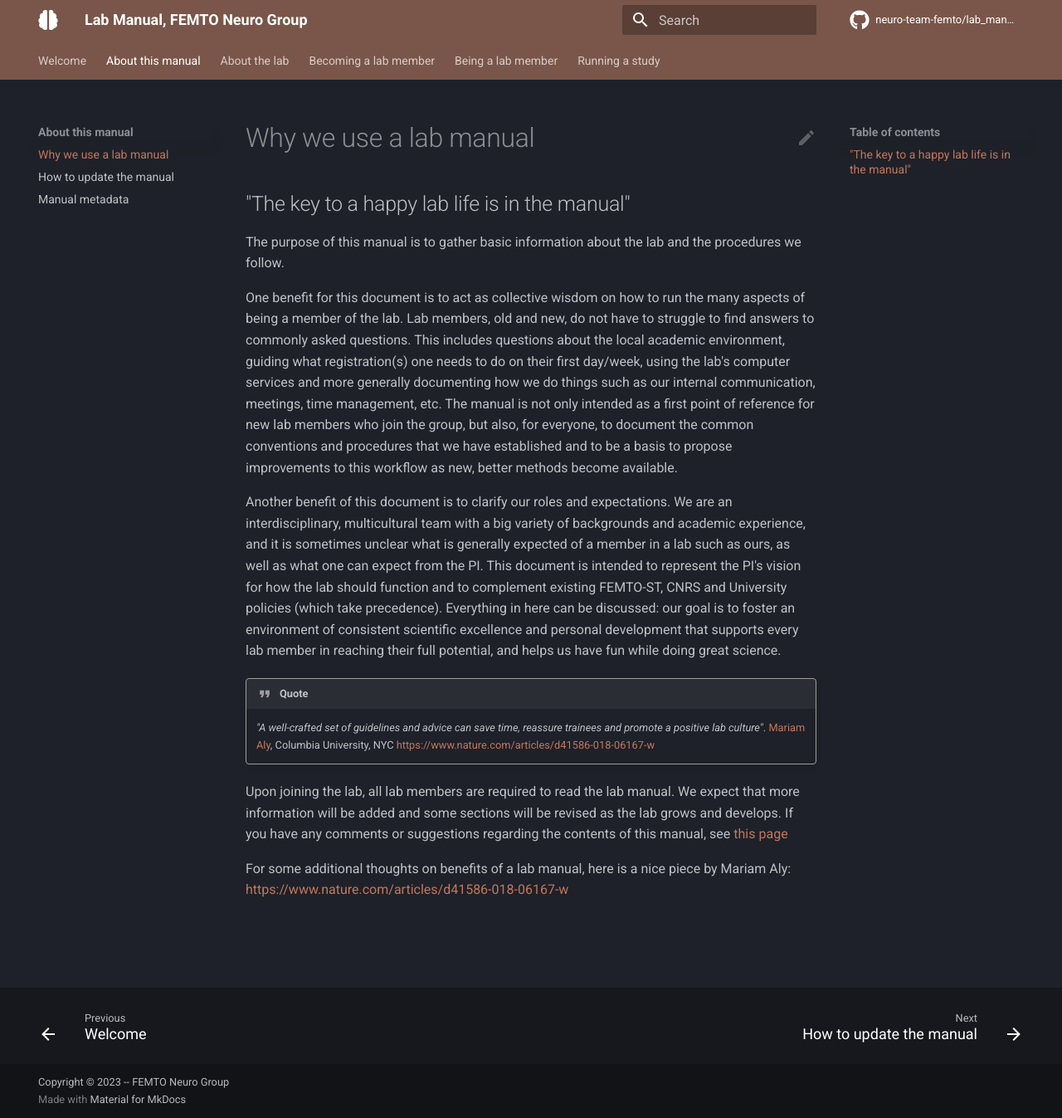
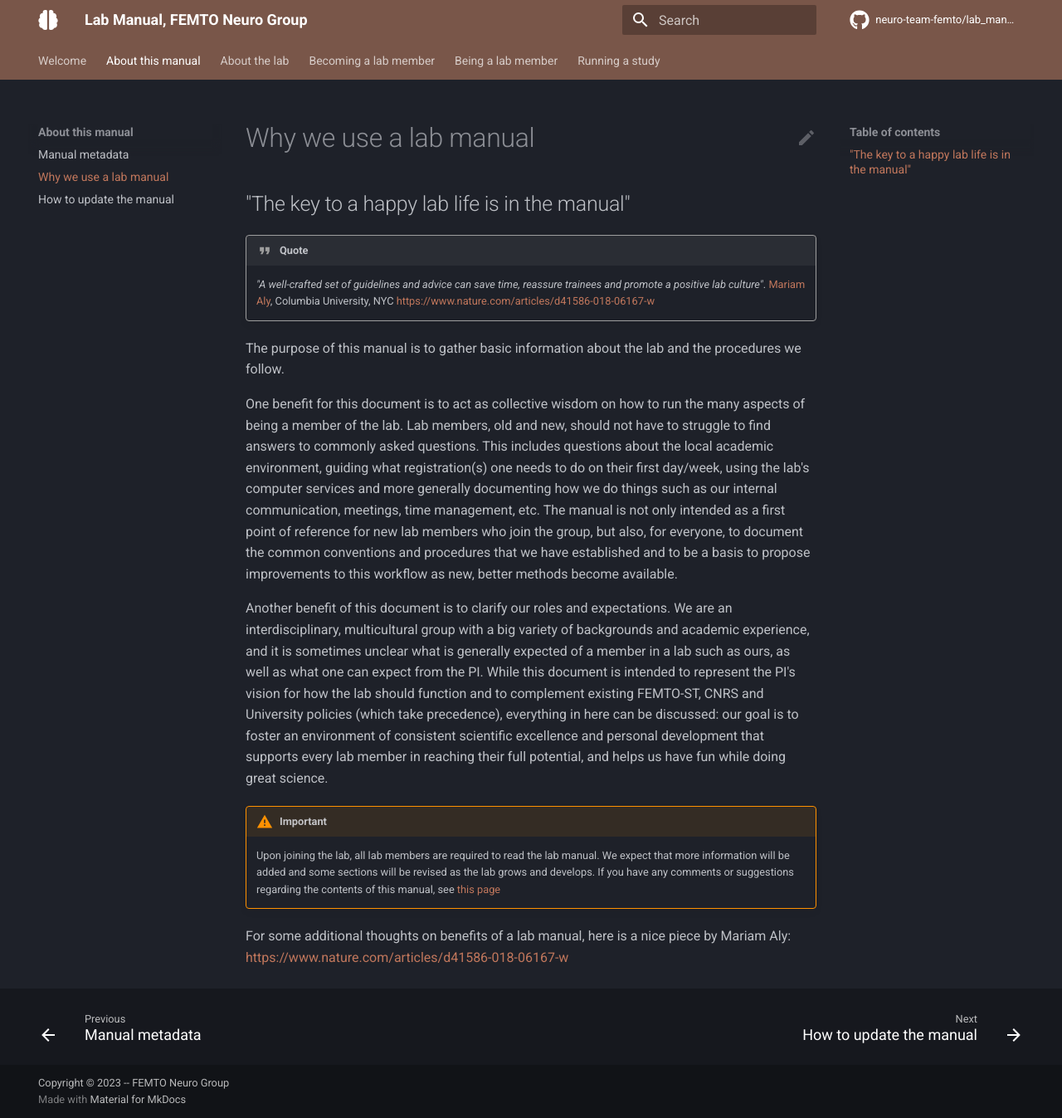
Before and after one commit to neuro-team-femto/lab_manual, an MkDocs documentation site: the page built from docs/about-this-manual/why-we-use-a-lab-manual.md, in a window 1280 px wide and 1347 px high. Shown: the whole window at 83% size. Built offline with MkDocs 1.6.1 and Material for MkDocs 9.7.7, drawn with Linux system fonts in a browser that asks for light colours; comment, search, counter and statistics services are not loaded.

```diff
--- a/docs/about-this-manual/why-we-use-a-lab-manual.md
+++ b/docs/about-this-manual/why-we-use-a-lab-manual.md
@@ -1,18 +1,20 @@
 # Why we use a lab manual
 
 ## "The key to a happy lab life is in the manual"
-
-The purpose of this manual is to gather basic information about the lab and the procedures we follow.
-
-One benefit for this document is to act as collective wisdom on how to run the many aspects of being a member of the lab. Lab members, old and new, do not have to struggle to find answers to commonly asked questions. This includes questions about the local academic environment, guiding what registration(s) one needs to do on their first day/week, using the lab's computer services and more generally documenting how we do things such as our internal communication, meetings, time management, etc. The manual is not only intended as a first point of reference for new lab members who join the group, but also, for everyone, to document the common conventions and procedures that we have established and to be a basis to propose improvements to this workflow as new, better methods become available.
-
-Another benefit of this document is to clarify our roles and expectations. We are an interdisciplinary, multicultural team with a big variety of backgrounds and academic experience, and it is sometimes unclear what is generally expected of a member in a lab such as ours, as well as what one can expect from the PI. This document is intended to represent the PI's vision for how the lab should function and to complement existing FEMTO-ST, CNRS and University policies (which take precedence). Everything in here can be discussed: our goal is to foster an environment of consistent scientific excellence and personal development that supports every lab member in reaching their full potential, and helps us have fun while doing great science.
 
 !!! quote
 
 	_"A well-crafted set of guidelines and advice can save time, reassure trainees and promote a positive lab culture"_.
 	[Mariam Aly](https://psychology.columbia.edu/content/mariam-aly), Columbia University, NYC [https://www.nature.com/articles/d41586-018-06167-w](../downloads/aly_nature.pdf)
 
-Upon joining the lab, all lab members are required to read the lab manual. We expect that more information will be added and some sections will be revised as the lab grows and develops. If you have any comments or suggestions regarding the contents of this manual, see [this page](how-to-update-the-manual.md)
+The purpose of this manual is to gather basic information about the lab and the procedures we follow.
+
+One benefit for this document is to act as collective wisdom on how to run the many aspects of being a member of the lab. Lab members, old and new, should not have to struggle to find answers to commonly asked questions. This includes questions about the local academic environment, guiding what registration(s) one needs to do on their first day/week, using the lab's computer services and more generally documenting how we do things such as our internal communication, meetings, time management, etc. The manual is not only intended as a first point of reference for new lab members who join the group, but also, for everyone, to document the common conventions and procedures that we have established and to be a basis to propose improvements to this workflow as new, better methods become available.
+
+Another benefit of this document is to clarify our roles and expectations. We are an interdisciplinary, multicultural group with a big variety of backgrounds and academic experience, and it is sometimes unclear what is generally expected of a member in a lab such as ours, as well as what one can expect from the PI. While this document is intended to represent the PI's vision for how the lab should function and to complement existing FEMTO-ST, CNRS and University policies (which take precedence), everything in here can be discussed: our goal is to foster an environment of consistent scientific excellence and personal development that supports every lab member in reaching their full potential, and helps us have fun while doing great science.
+
+!!! warning "Important"
+
+	Upon joining the lab, all lab members are required to read the lab manual. We expect that more information will be added and some sections will be revised as the lab grows and develops. If you have any comments or suggestions regarding the contents of this manual, see [this page](how-to-update-the-manual.md)
 
 For some additional thoughts on benefits of a lab manual, here is a nice piece by Mariam Aly: [https://www.nature.com/articles/d41586-018-06167-w](../downloads/aly_nature.pdf)
--- a/mkdocs.yml
+++ b/mkdocs.yml
@@ -38,18 +38,22 @@ markdown_extensions:
       pygments_lang_class: true
   - pymdownx.inlinehilite
   - pymdownx.snippets
+  - attr_list
+  - md_in_html
 
 plugins:
   - search
+  - git-revision-date-localized:
+      enable_creation_date: true
 
 nav:
 
   - 'Welcome': 'index.md'
 
   - 'About this manual':
+    - 'Manual metadata' : 'about-this-manual/manual-metadata.md'
     - 'Why we use a lab manual' : 'about-this-manual/why-we-use-a-lab-manual.md'
     - 'How to update the manual' : 'about-this-manual/how-to-update-the-manual.md'
-    - 'Manual metadata' : 'about-this-manual/manual-metadata.md'
 
   - 'About the lab':
     - 'Lab mission & focus': 'about-the-lab/lab-mission-and-focus.md'
```
Also changed, not shown: docs/about-the-lab/lab-mission-and-focus.md (+33 -2 lines).
